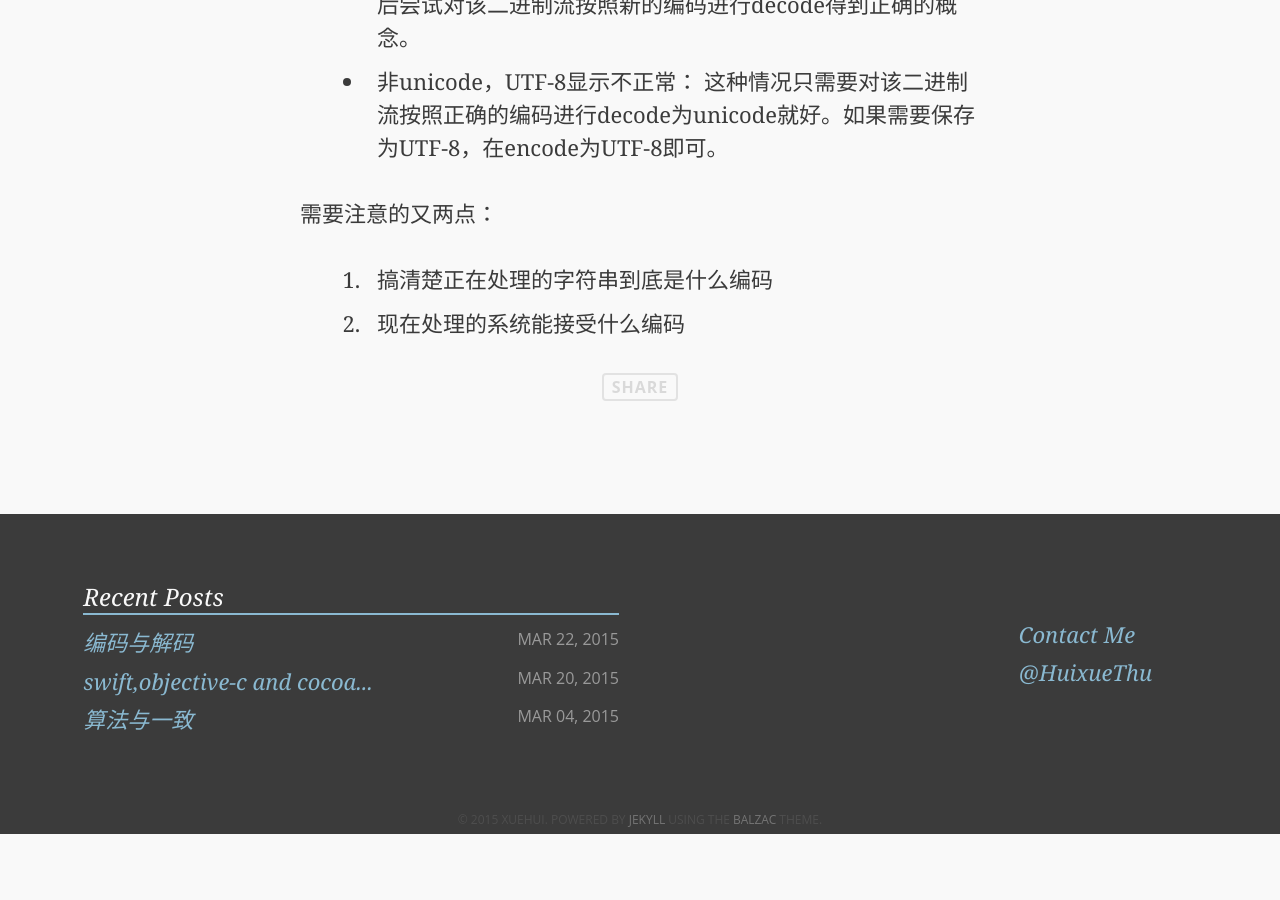
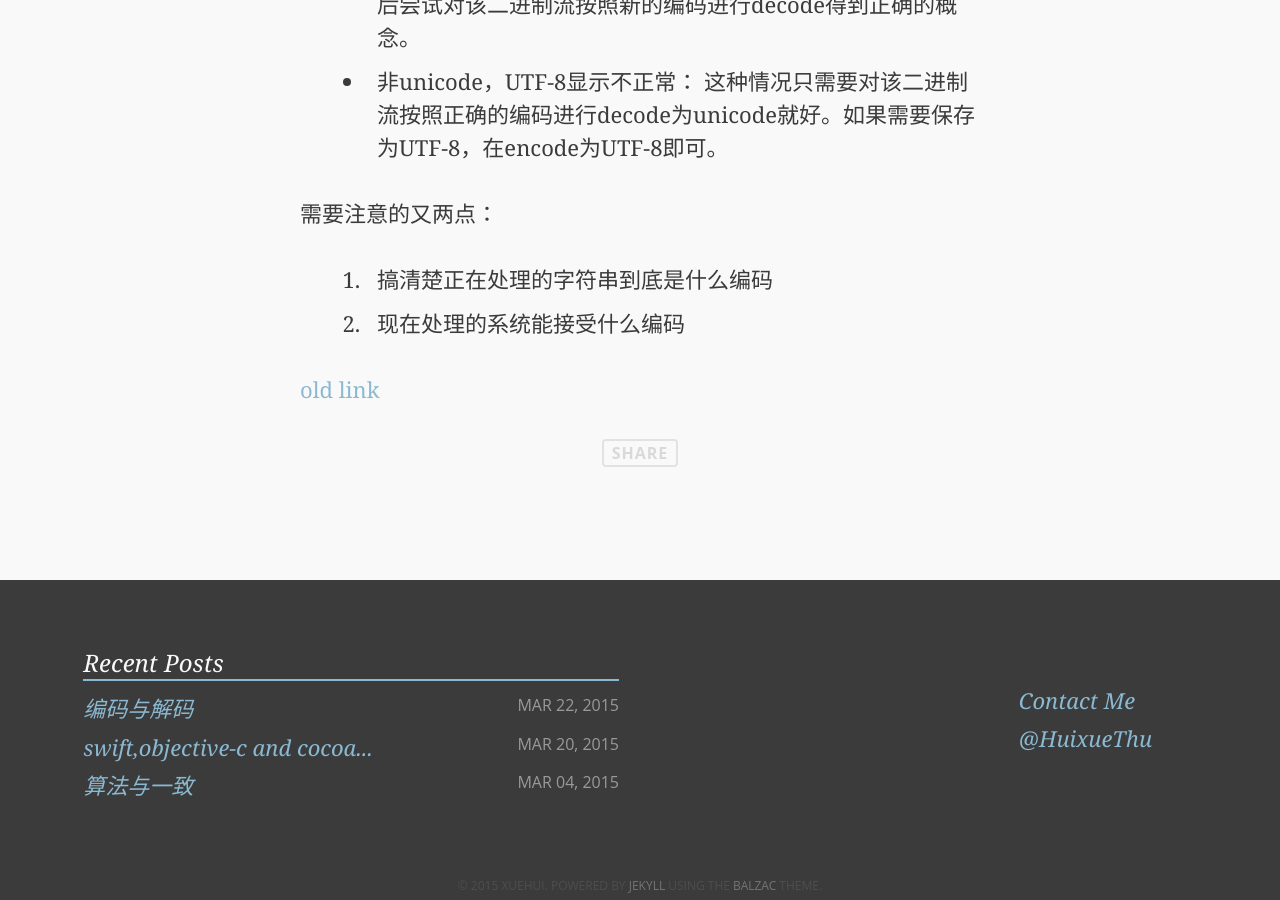
Before and after one commit to landfound/todaylover.github.io, a Jekyll site: the page built from _posts/2015-03-22-encode-and-decode.md, in a window 1280 px wide and 900 px high, scrolled down 2836 px. Built offline with Jekyll 4.4.1, drawn with Linux system fonts in a browser that asks for light colours; some web fonts are replaced; Markdown is read by kramdown in place of the engine named in the settings; comment, search, counter and statistics services are not loaded; before the commit the page ends 3670 px from its top, so only the background shows below that.

Commit message:
old link

```diff
--- a/_posts/2015-03-22-encode-and-decode.md
+++ b/_posts/2015-03-22-encode-and-decode.md
@@ -41,3 +41,6 @@ IDE与输入输出也只是支持某一种编码，也就是说只有某一种
 
 1. 搞清楚正在处理的字符串到底是什么编码
 2. 现在处理的系统能接受什么编码
+
+
+[old link](http://tomorrow-also-bad.blog.163.com/blog/static/203002244201302683435496)
```
